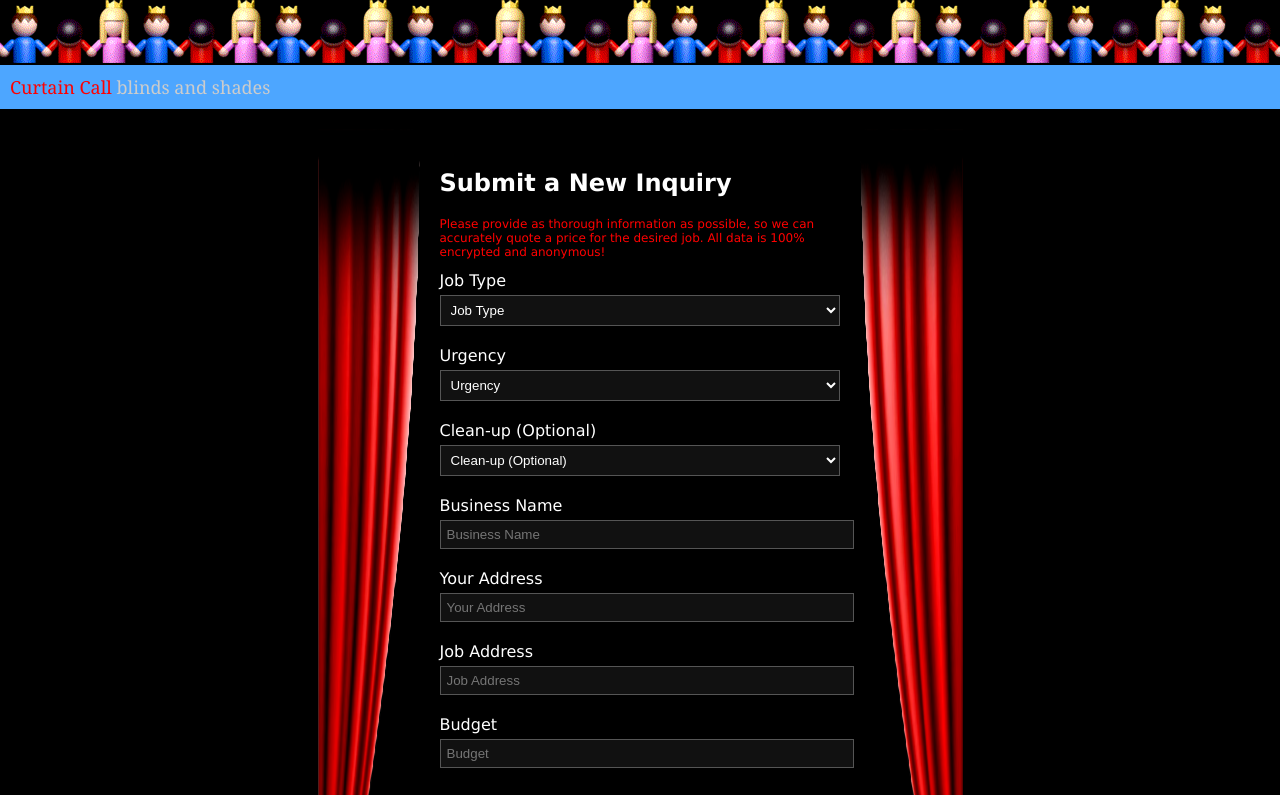
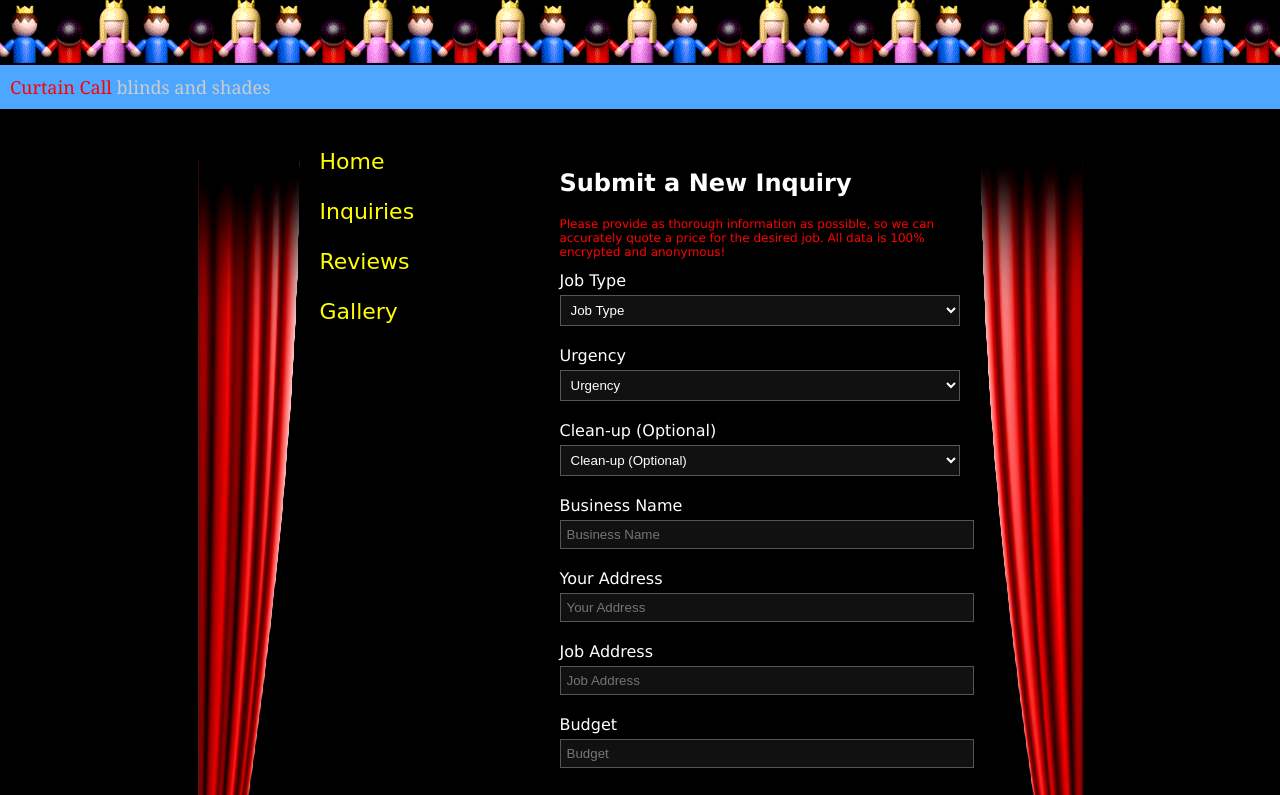
Before and after one commit to rotboroughmissouri/curtain-call, a plain HTML site: page index.html in a window 1280 px wide. Shown: the top 795 px of the page. Drawn offline with Linux system fonts and the light colour scheme; a web font is replaced by a local one.

Commit message:
update inquiry page with spotlight menu

```diff
--- a/index.html
+++ b/index.html
@@ -5,6 +5,11 @@
   <meta name="viewport" content="width=device-width, initial-scale=1.0" />
   <title>Curtain Call - Inquiries</title>
   <style>
+    @font-face {
+      font-family: 'Bebop';
+      src: url('BEBOP.TTF') format('truetype');
+    }
+
     body {
       background: black;
       color: white;
@@ -30,6 +35,35 @@
     }
     .curtain {
       height: auto;
+    }
+    .sidebar {
+      position: relative;
+      width: 200px;
+      padding: 20px;
+      font-family: 'Bebop', cursive;
+      font-size: 22px;
+      color: yellow;
+    }
+    .spotlight-bg {
+      position: absolute;
+      top: 0;
+      left: 0;
+      width: 200px;
+      height: 240px;
+      background-size: cover;
+      z-index: 0;
+    }
+    .menu-item {
+      position: relative;
+      z-index: 1;
+      margin-bottom: 25px;
+      cursor: pointer;
+      color: yellow;
+      transition: color 0.3s;
+    }
+    .menu-item.active,
+    .menu-item:hover {
+      color: black;
     }
     .form-container {
       background: black;
@@ -89,6 +123,15 @@
 
   <div class="main-wrapper">
     <img src="CurtainLeft.png" alt="Left Curtain" class="curtain">
+
+    <div class="sidebar">
+      <div id="spotlight" class="spotlight-bg"></div>
+      <div class="menu-item" data-spotlight="spotlight-home.png">Home</div>
+      <div class="menu-item" data-spotlight="spotlight-inquiries.png">Inquiries</div>
+      <div class="menu-item" data-spotlight="spotlight-reviews.png">Reviews</div>
+      <div class="menu-item" data-spotlight="spotlight-galleries.png">Gallery</div>
+    </div>
+
     <div class="form-container">
       <h2>Submit a New Inquiry</h2>
       <p>Please provide as thorough information as possible, so we can accurately quote a price for the desired job. All data is 100% encrypted and anonymous!</p>
@@ -159,7 +202,20 @@
     </div>
     <img src="CurtainRight.png" alt="Right Curtain" class="curtain">
   </div>
+
   <script>
+    const menuItems = document.querySelectorAll('.menu-item');
+    const spotlight = document.getElementById('spotlight');
+
+    menuItems.forEach(item => {
+      item.addEventListener('mouseover', () => {
+        spotlight.style.backgroundImage = `url(${item.dataset.spotlight})`;
+      });
+      item.addEventListener('mouseout', () => {
+        spotlight.style.backgroundImage = '';
+      });
+    });
+
     document.querySelector("button").addEventListener("click", async (e) => {
       e.preventDefault();
 
```
Lines whose indentation alone changed are shown as unchanged.
